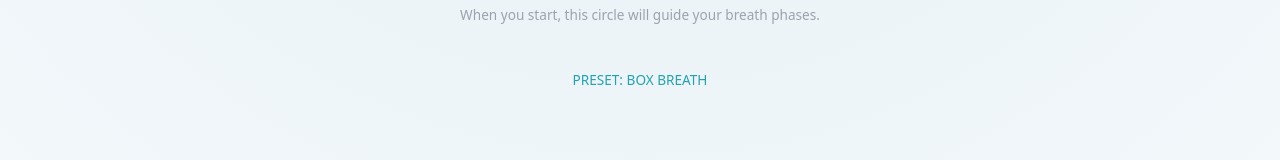
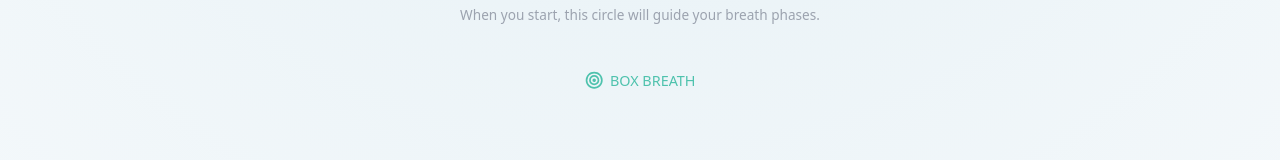
Before and after one commit to katmetax/breathing-practice, a Vue app: page / in a window 1280 px wide. Shown: the part 509-669 px from the top of the page. Built offline with nearby package versions, Linux system fonts and the light colour scheme.

Commit message:
Make small UI tweaks to Timer page preset and completed labels

```diff
--- a/src/views/TimerPage.vue
+++ b/src/views/TimerPage.vue
@@ -54,8 +54,9 @@
               Round {{ currentRound }} •
               {{ mode === 'rounds' ? `${rounds} total` : 'duration mode' }}
             </span>
-            <span v-else-if="sessionComplete">
-              Session complete —
+            <span v-else-if="sessionComplete" class="session-meta--completed">
+              <BreathIcon />
+              Session completed:
               {{ lastDurationDisplay }}
             </span>
             <span v-else class="muted">
@@ -63,8 +64,8 @@
             </span>
           </p>
 
-          <span v-if="selectedPreset" class="muted preset-name">
-            Preset: {{ selectedPreset.name }}
+          <span v-if="selectedPreset" class="preset-name" title="Selected preset">
+            <PresetIcon /> {{ selectedPreset.name }}
           </span>
 
           <button
@@ -183,6 +184,8 @@ import { audioController } from '../services/audioController'
 import { historyService } from '../services/historyService'
 import type { BreathPreset, SessionMode } from '../types/breathing'
 import { useSessionConfigStore } from '../stores/sessionConfig'
+import BreathIcon from '~icons/material-symbols/air-rounded'
+import PresetIcon from '~icons/material-symbols/target'
 
 const saveSuccess = ref('')
 
@@ -679,22 +682,21 @@ onBeforeUnmount(() => {
 }
 
 .preset-name {
+  display: flex;
+  align-items: center;
   font-size: 0.9rem;
+  text-transform: uppercase;
+  color: var(--color-primary);
 }
 
-.preset-meta {
-  font-size: 0.75rem;
-  color: var(--color-text-muted);
+.preset-name svg {
+  margin-right: 5px;
+  font-size: 17px;
 }
 
 .muted {
   color: var(--color-text-muted);
   font-size: 0.85rem;
-}
-
-.preset-name {
-  text-transform: uppercase;
-  color: var(--color-text-strong);
 }
 
 .mode-toggle {
@@ -841,4 +843,14 @@ onBeforeUnmount(() => {
   font-size: 0.85rem;
   color: var(--color-text-strong);
 }
+
+.session-meta--completed {
+  display: flex;
+  align-items: center;
+}
+
+.session-meta--completed svg {
+  font-size: 17px;
+  margin-right: 5px;
+}
 </style>
```
